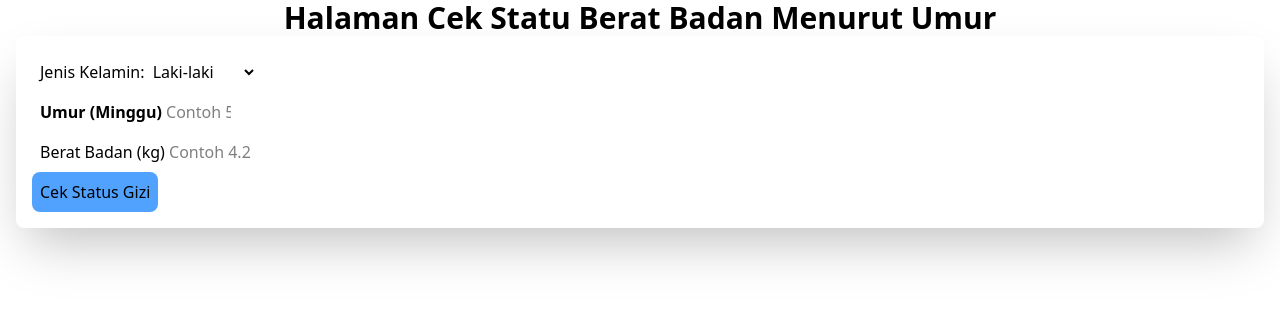
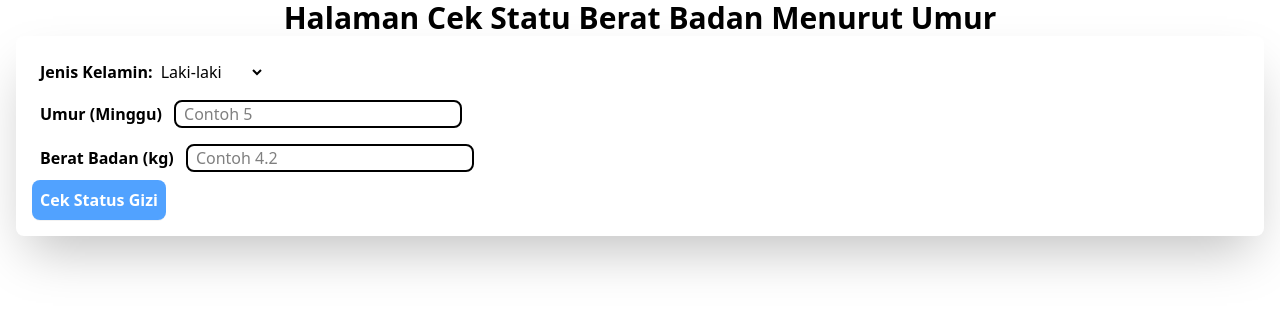
Before and after one commit to gunawan-ly/posyandu, a Flask app: page / in a window 1280 px wide. Shown: the top 310 px of the page. Run offline with Flask 3, Linux system fonts and the light colour scheme.

Commit message:
Update v1.3

```diff
--- a/templates/index.html
+++ b/templates/index.html
@@ -11,7 +11,7 @@
       <h1 class="text-3xl font-bold text-center">Halaman Cek Statu Berat Badan Menurut Umur</h1>
       <form action="/hitung" method="POST" class="bg-white shadow-2xl w-full h-auto rounded-lg py-4 px-4">
         <div class="px-2 py-2">
-          <label for="jk">Jenis Kelamin: </label>
+          <label for="jk" class="font-semibold">Jenis Kelamin: </label>
           <select name="jk" id="jk" required>
             <option value="L">Laki-laki</option>
             <option value="P">Perempuan</option>
@@ -19,13 +19,13 @@
         </div>
         <div class="px-2 py-2">
           <label for="umur" class="font-semibold">Umur (Minggu)</label>
-          <input type="number" name="umur" id="umur" min="0" max="13" required placeholder="Contoh 5">
+          <input type="number" name="umur" id="umur" class="w-2xs border-2 rounded-lg pl-2 ml-2" min="0" max="13" required placeholder="Contoh 5">
         </div>
         <div class="px-2 py-2">
-          <label for="berat">Berat Badan (kg)</label>
-          <input type="number" name="berat" id="berat" step="0.01" min="0.5" required placeholder="Contoh 4.2">
+          <label for="berat" class="font-semibold">Berat Badan (kg)</label>
+          <input type="number" name="berat" id="berat" class="w-2xs border-2 rounded-lg pl-2 ml-2" step="0.01" min="0.5" required placeholder="Contoh 4.2">
         </div>
-        <button type="submit" class="px-2 py-2 bg-blue-400 rounded-lg hover:bg-blue-500 transition">Cek Status Gizi</button>
+        <button type="submit" class="px-2 py-2 font-bold text-white shadow-2xs bg-blue-400 rounded-lg hover:bg-blue-500 transition">Cek Status Gizi</button>
       </form>
   </body>
 </html>
```
